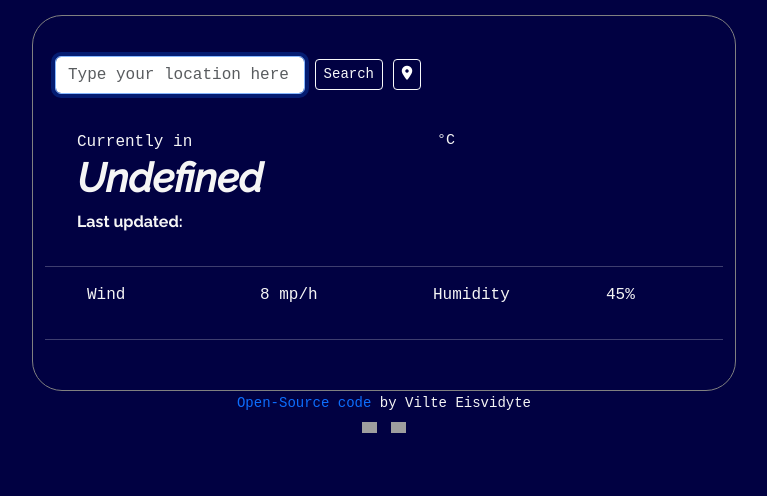
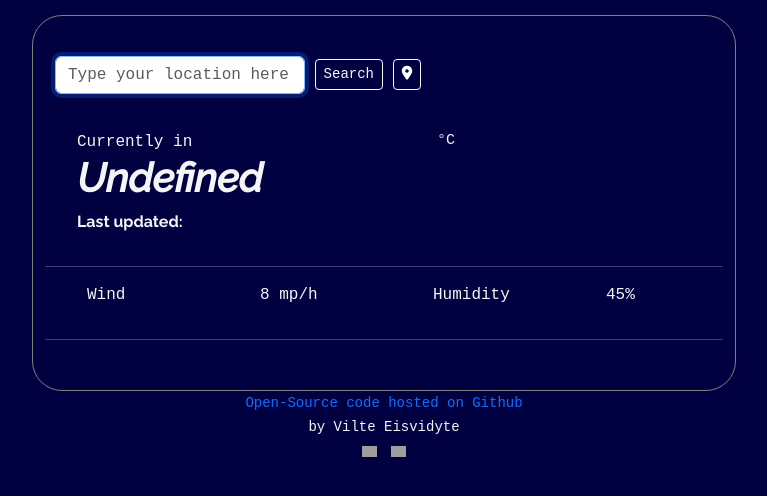
Before and after one commit to veisvidyte/vanilla-weather-app, a plain HTML site: page index.html in a window 1280 px wide. Shown: the whole page, without its empty margins (256-1023 px from the left). Drawn offline with nearby package versions, Linux system fonts and the light colour scheme; no server answers; grey boxes are pictures that could not be loaded.

Commit message:
updated footer

```diff
--- a/index.html
+++ b/index.html
@@ -130,8 +130,9 @@
           href="https://github.com/veisvidyte/vanilla-weather-app"
           target="_blank"
           class="github-link"
-          >Open-Source code</a
+          >Open-Source code hosted on Github</a
         >
+        <br />
         by Vilte Eisvidyte
         <br />
         <ul class="social-links">
```
